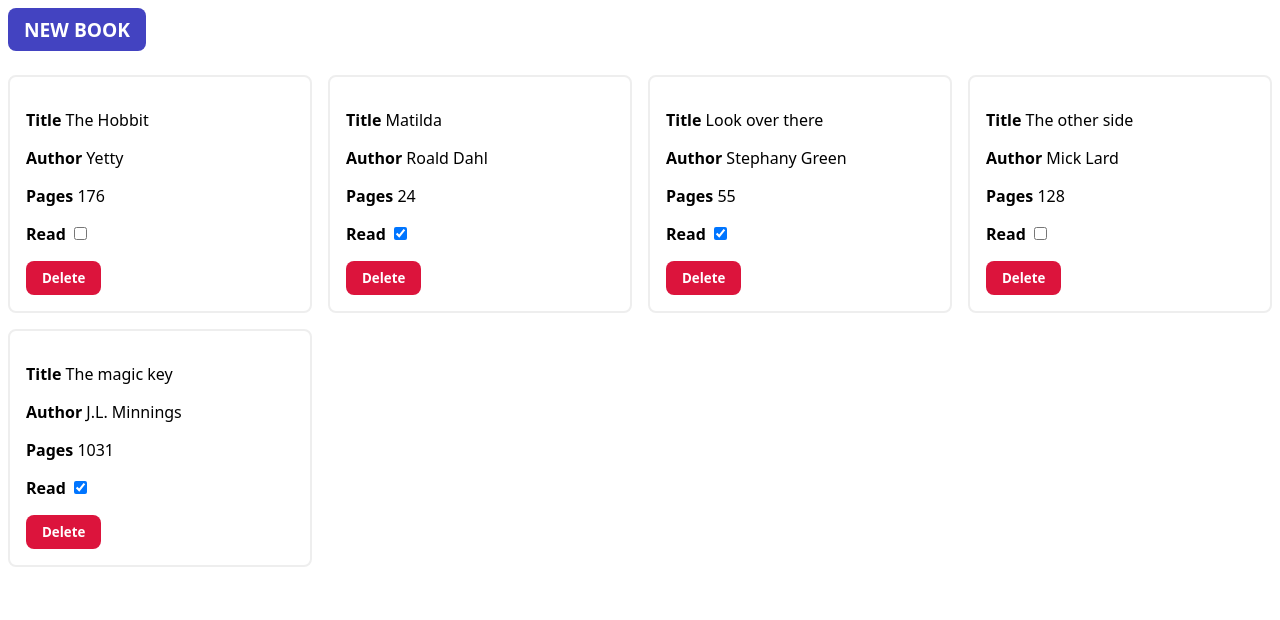
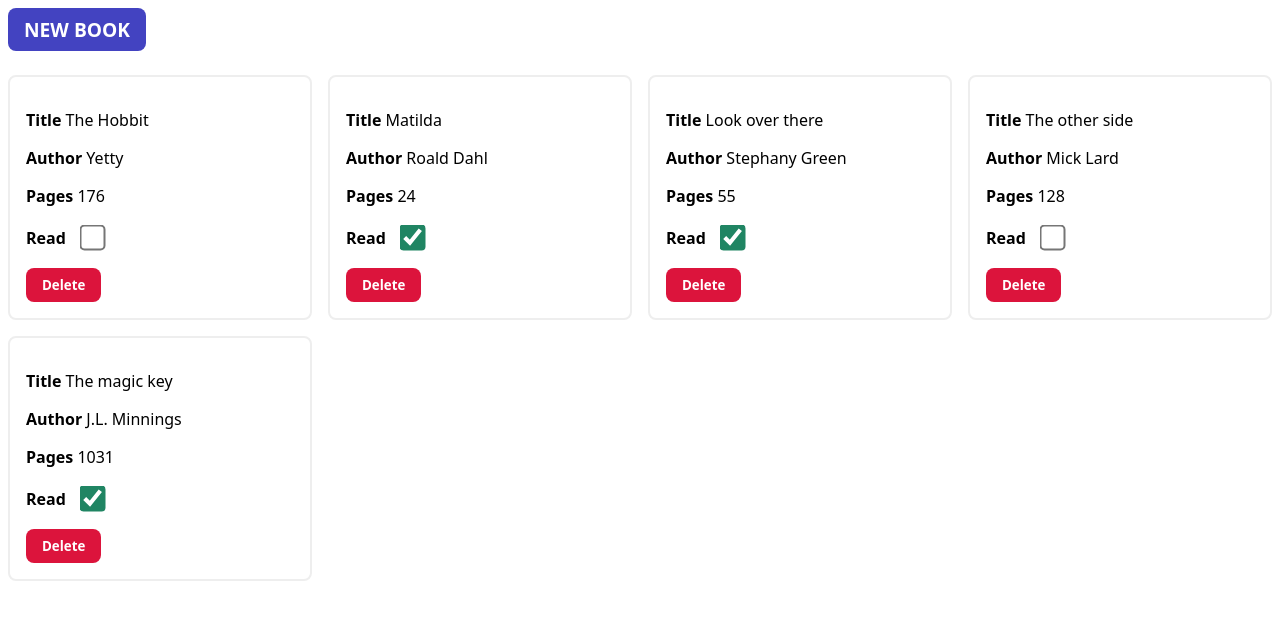
Before and after one commit to worthyag/JS_LibraryApp, a plain HTML site: page index.html in a window 1280 px wide. Drawn offline with Linux system fonts and the light colour scheme.

Commit message:
Completed the functionality for now.

```diff
--- a/main.js
+++ b/main.js
@@ -29,7 +29,7 @@ myLibrary.push(book5);
 // Adds books to the library (the myLibrary array).
 function addBookToLibrary(event) {
   event.preventDefault(); // Prevent the default form submission behaviour.
-  alert("Form submitted!");
+  // alert("Form submitted!");
 
   const title = document.querySelector('#book-title').value;
   const author = document.querySelector('#book-author').value;
--- a/styles.css
+++ b/styles.css
@@ -103,8 +103,9 @@ form input {
 }
 
 /* Styling the checkbox. */
-/* #switch-read {
-  height: 0;
-	width: 0;
-  visibility: hidden;
-} */
+.switch-read {
+  transform: scale(2);
+  margin: 8px 16px;
+  accent-color: rgb(32, 133, 99);
+  cursor: pointer;
+}
```
